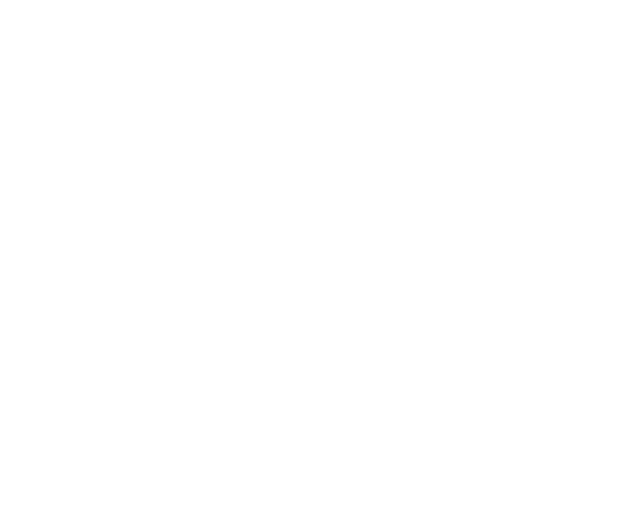
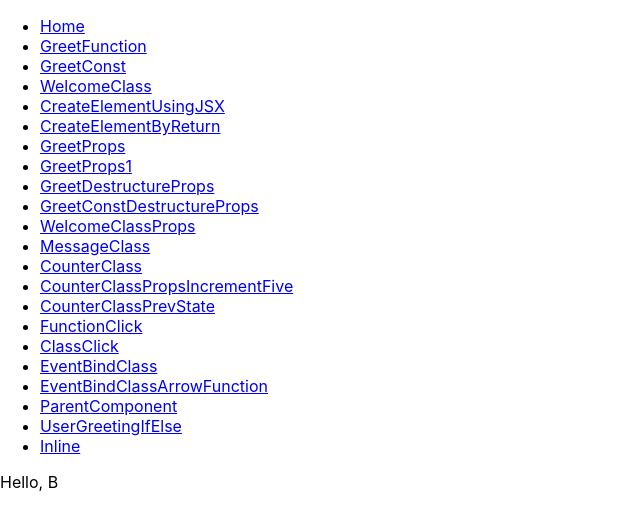
Before and after one commit to manumit-mukund/react_repository, a React (Create React App) app in the folder hello-world-app/: page /UserGreetingIfElse in a window 1280 px wide. Before the commit this address had no page. Shown: the top 530 px of the page, without its empty margins (0-640 px from the left). Built offline with nearby package versions, Linux system fonts and the light colour scheme; the HTML template or start-up script is replaced by a standard one.

Commit message:
Commit changes...

```diff
--- a/hello-world-app/src/App.js
+++ b/hello-world-app/src/App.js
@@ -4,7 +4,7 @@
 import { GreetFunction, GreetConst, WelcomeClass, CreateElementUsingJSX,
   CreateElementByReturn, GreetProps, GreetDestructureProps, GreetConstDestructureProps, WelcomeClassProps, MessageClass,
   CounterClass, CounterClassPropsIncrementFive, CounterClassPrevState, FunctionClick, ClassClick,
-  EventBindClass, EventBindClassArrowFunction, ParentComponent,
+  EventBindClass, EventBindClassArrowFunction, ParentComponent, UserGreetingIfElse,
   Inline, Home, Layout } from './components/pages';
 
 
@@ -35,6 +35,7 @@
           <Route path="EventBindClass" element={<EventBindClass />} />
           <Route path="EventBindClassArrowFunction" element={<EventBindClassArrowFunction />} />
           <Route path="ParentComponent" element={<ParentComponent />} />
+          <Route path="UserGreetingIfElse" element={<UserGreetingIfElse />} />
           <Route path="Inline" element={<Inline />} />
         </Route>
       </Routes>
--- a/hello-world-app/src/components/Layout.js
+++ b/hello-world-app/src/components/Layout.js
@@ -67,6 +67,9 @@
             <Link to="/ParentComponent">ParentComponent</Link>
           </li>
           <li>
+            <Link to="/UserGreetingIfElse">UserGreetingIfElse</Link>
+          </li>
+          <li>
             <Link to="/Inline">Inline</Link>
           </li>
         </ul>
--- a/hello-world-app/src/components/UserGreetingIfElse.js
+++ b/hello-world-app/src/components/UserGreetingIfElse.js
@@ -13,7 +13,6 @@
         }
 
     }
-
 
     render() {
 
--- a/hello-world-app/src/components/pages.js
+++ b/hello-world-app/src/components/pages.js
@@ -20,6 +20,8 @@
 import EventBindClass from './EventBindClass';
 import EventBindClassArrowFunction from './EventBindClassArrowFunction';
 import ParentComponent from './ParentComponent';
+import UserGreetingIfElse from './UserGreetingIfElse';
+
 
 export {
 
@@ -41,6 +43,7 @@
     EventBindClass,
     EventBindClassArrowFunction,
     ParentComponent,
+    UserGreetingIfElse,
     Inline,
     Stylesheet,
     Home,
```
